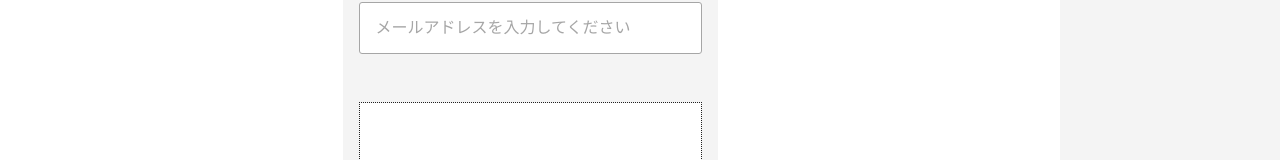
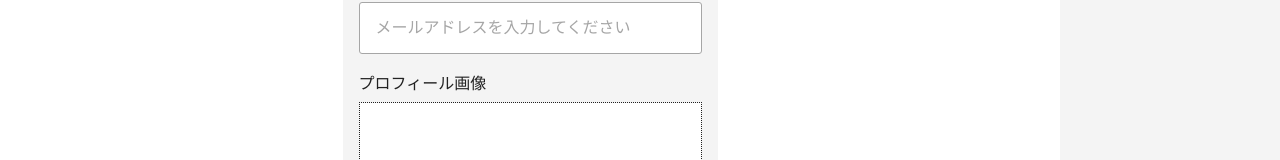
Before and after one commit to kimuniiii/Personal-Development, a Next.js app in the folder packages/client/: page /profile-edit in a window 1280 px wide. Shown: the part 717-877 px from the top of the page. Built offline with nearby package versions, Linux system fonts and the light colour scheme; no server answers.

Commit message:
🎨 プロフィール編集ページに「labelText」を追加

```diff
--- a/packages/client/src/components/organisms/ProfileImageUpload/index.tsx
+++ b/packages/client/src/components/organisms/ProfileImageUpload/index.tsx
@@ -12,6 +12,7 @@ import { FONT_SIZE } from 'src/styles/font_size';
 import NoImage from '../../../../public/images/no_image.png';
 
 type ProfileImageUploadProps = {
+  labelText: string;
   imageUrl: string;
   isFileTypeError: boolean;
   onClick: React.MouseEventHandler<HTMLButtonElement>;
@@ -22,6 +23,7 @@ type ProfileImageUploadProps = {
  * @概要 プロフィール編集ページでプロフィール画像を最大1枚までアップロードできるコンポーネント
  */
 export const ProfileImageUpload: VFC<ProfileImageUploadProps> = ({
+  labelText,
   imageUrl,
   isFileTypeError,
   onClick,
@@ -30,6 +32,12 @@ export const ProfileImageUpload: VFC<ProfileImageUploadProps> = ({
   return (
     <React.Fragment>
       <StImageContainer>
+        {labelText !== '' ? (
+          <section>
+            {labelText}
+            <Margin bottom='8px' />
+          </section>
+        ) : null}
         {imageUrl !== '' && !isFileTypeError ? (
           <React.Fragment>
             <StImagePosition>
@@ -42,7 +50,7 @@ export const ProfileImageUpload: VFC<ProfileImageUploadProps> = ({
                 borderRadius='50%'
                 onClick={onClick}
               />
-              <Image src={imageUrl} alt='preview image' layout='fill' />
+              <Image src={imageUrl} alt='preview image' width='343px' height='343px' />
             </StImagePosition>
             <Margin bottom='16px' />
           </React.Fragment>
--- a/packages/client/src/pages/profile-edit/index.tsx
+++ b/packages/client/src/pages/profile-edit/index.tsx
@@ -34,9 +34,28 @@ const ProfileEditPage = (): JSX.Element => {
   };
 
   const [imageUrl, setImageUrl] = useState<string>('');
+  const [isFileTypeError, setIsFileTypeError] = useState(false);
+
+  /**
+   * @概要 全てのエラーを一度リセットするため関数
+   */
+  const resetErrors = (): void => {
+    setIsFileTypeError(false);
+  };
 
   const onFileInputChange = (event: React.ChangeEvent<HTMLInputElement>): void => {
     if (event.target.files === null || event.target.files.length === 0) {
+      return;
+    }
+
+    resetErrors();
+
+    if (
+      !['image/gif', 'image/jpeg', 'image/png', 'image/bmp', 'image/svg+xml'].includes(
+        event.target.files[0].type,
+      )
+    ) {
+      setIsFileTypeError(true);
       return;
     }
 
@@ -81,6 +100,7 @@ const ProfileEditPage = (): JSX.Element => {
                 required: { message: '必須入力項目です！', value: true },
               })}
             />
+            <Margin bottom='16px' />
             <Input
               type='text'
               id='last-name'
@@ -99,6 +119,7 @@ const ProfileEditPage = (): JSX.Element => {
                 required: { message: '必須入力項目です！', value: true },
               })}
             />
+            <Margin bottom='16px' />
             <Input
               type='tel'
               id='phone-number'
@@ -117,6 +138,7 @@ const ProfileEditPage = (): JSX.Element => {
                 required: { message: '必須入力項目です！', value: true },
               })}
             />
+            <Margin bottom='16px' />
             <Input
               type='text'
               id='postcode'
@@ -135,6 +157,7 @@ const ProfileEditPage = (): JSX.Element => {
                 required: { message: '必須入力項目です！', value: true },
               })}
             />
+            <Margin bottom='16px' />
             <Input
               type='text'
               id='address'
@@ -149,6 +172,7 @@ const ProfileEditPage = (): JSX.Element => {
                 required: { message: '必須入力項目です！', value: true },
               })}
             />
+            <Margin bottom='16px' />
             <Input
               type='number'
               id='ageNumber'
@@ -167,6 +191,7 @@ const ProfileEditPage = (): JSX.Element => {
                 required: { message: '必須入力項目です！', value: true },
               })}
             />
+            <Margin bottom='16px' />
             <Input
               type='email'
               id='email'
@@ -187,7 +212,9 @@ const ProfileEditPage = (): JSX.Element => {
             />
             <Margin bottom='16px' />
             <ProfileImageUpload
+              labelText='プロフィール画像'
               imageUrl={imageUrl}
+              isFileTypeError={isFileTypeError}
               onClick={deleteProfileImg}
               onChange={onFileInputChange}
             />
@@ -227,7 +254,8 @@ const StProfileEditContainer = styled.section`
   display: flex;
   flex-direction: column;
   align-items: center;
-  gap: 16px;
+  /* Safari 非対応のため */
+  /* gap: 16px; */
   width: 375px;
   padding: 16px;
   background-color: ${COLOR_PALETTE.LIGHT_GRAY};
```
Also changed, not shown: 1 other file (tests, documents, lock files or other folders).
